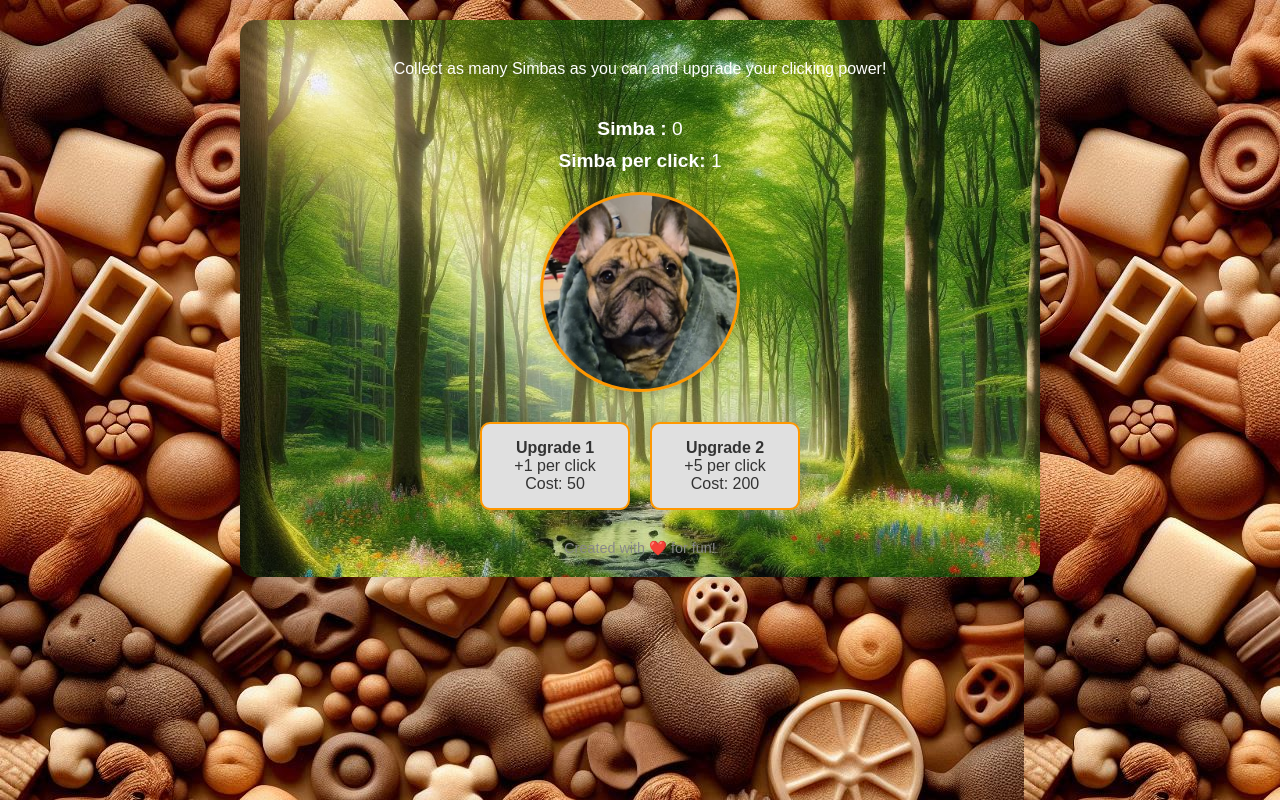
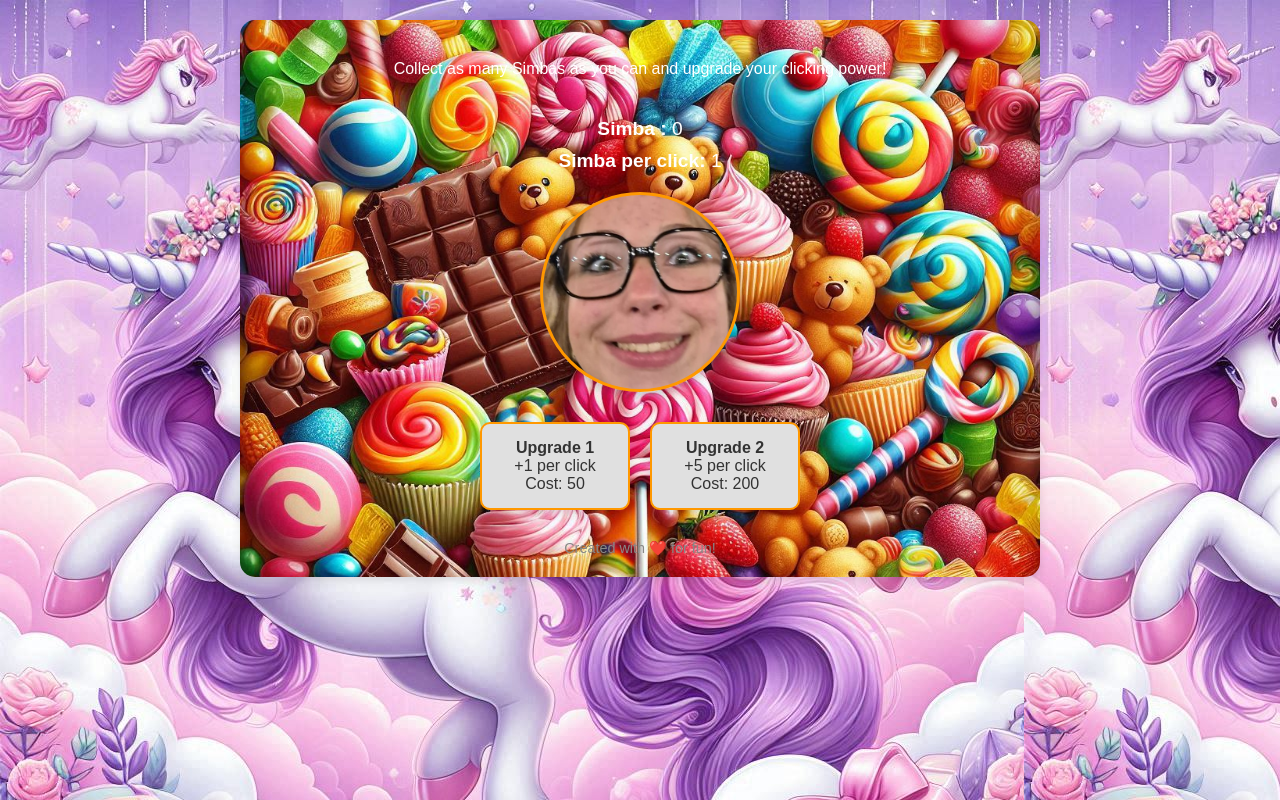
Before and after one commit to Supremebatmat/Siara-clicker, a plain HTML site: page index.html in a window 1280 px wide. Drawn offline with Linux system fonts and the light colour scheme.

Commit message:
change photo

```diff
--- a/style.css
+++ b/style.css
@@ -11,7 +11,7 @@ body {
   color: #333;
   text-align: center;
   padding: 20px;
-  background-image: url("./croquettes\ marrons.png");
+  background-image: url("/fond\ girly.png");
 }
 
 /* Container */
@@ -21,7 +21,7 @@ body {
   padding: 20px;
   border-radius: 15px;
   box-shadow: 0 4px 10px rgba(0, 0, 0, 0.1);
-  background-image: url("./fond\ ecran\ foret.png");
+  background-image: url("./bonbon.png");
   background-size: cover;
 }
 .minicontainer {
@@ -63,7 +63,7 @@ header p {
   width: 200px;
   height: 200px;
   margin: 20px auto;
-  background: url("./simba.jpg") no-repeat center;
+  background: url("./siara.jpg") no-repeat center;
   background-size: cover;
   cursor: pointer;
   border: 3px solid #ff9800;
```
Also changed, not shown: siara.jpg (added).
